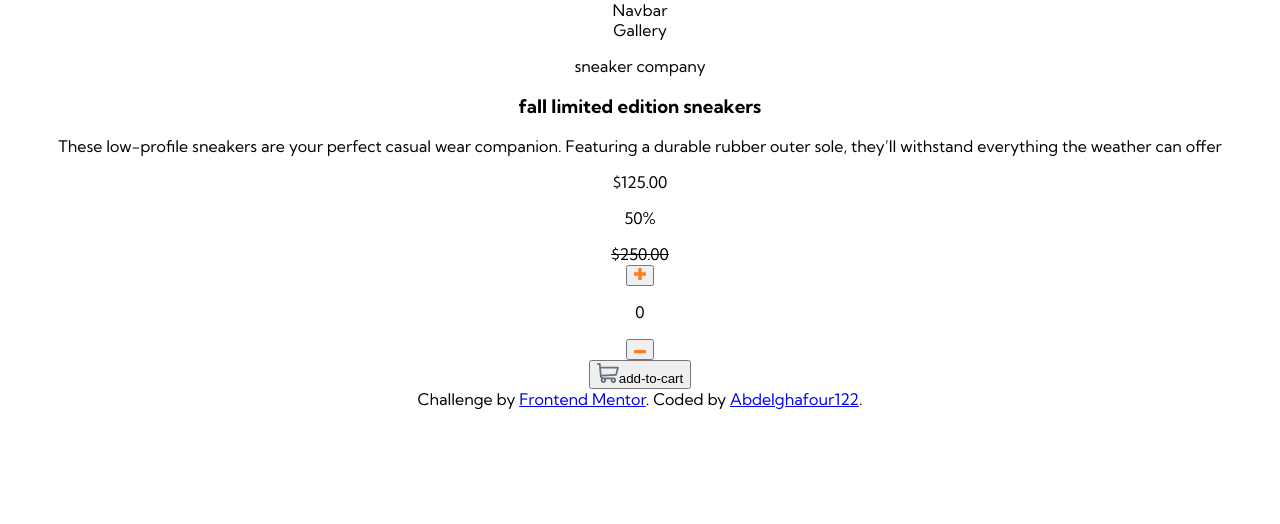
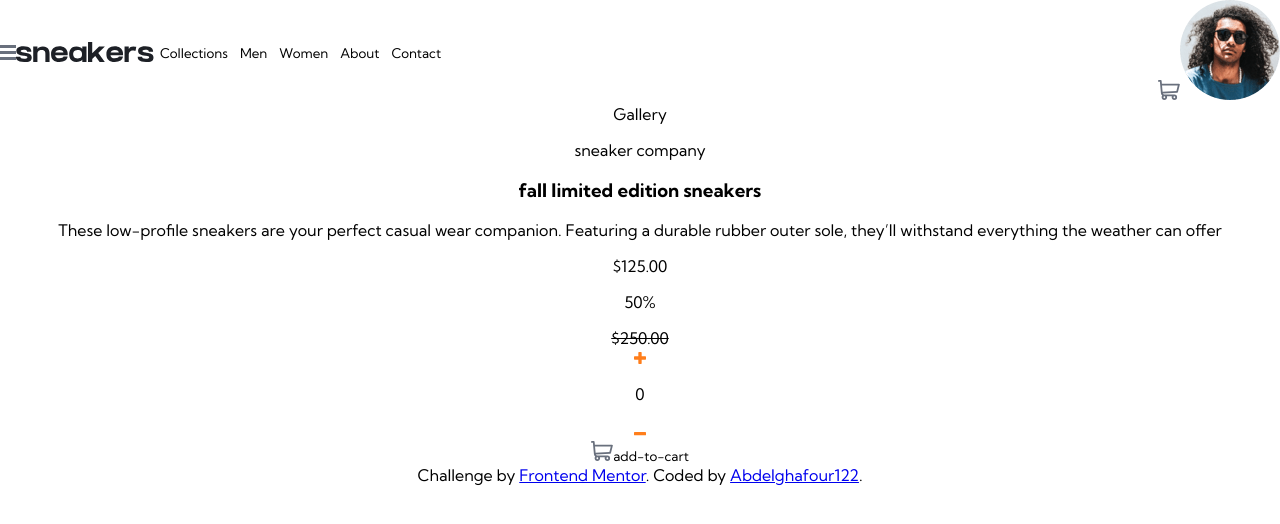
Before and after one commit to Abdelghafour122/ecommerce-product-page, a React (Create React App) app: page / in a window 1280 px wide. Shown: the top 524 px of the page. Built offline with nearby package versions, Linux system fonts and the light colour scheme.

Commit message:
made basic navbar

```diff
--- a/src/App.css
+++ b/src/App.css
@@ -20,6 +20,37 @@ body {
   font-family: Kumbh Sans;
 }
 
+button {
+  cursor: pointer;
+  border: none;
+  font-family: inherit;
+  background-color: unset;
+}
+
+ul {
+  list-style: none;
+  padding: 0;
+  margin: 0;
+}
+
 .App {
   text-align: center;
 }
+
+header nav {
+  display: flex;
+  align-items: center;
+  justify-content: space-between;
+}
+
+header nav .left {
+  display: flex;
+  align-items: center;
+  justify-content: center;
+}
+
+header nav .left ul {
+  display: flex;
+  align-items: center;
+  justify-content: center;
+}
--- a/src/Components/Navbar.jsx
+++ b/src/Components/Navbar.jsx
@@ -1,7 +1,41 @@
 import React from "react";
+import menu from "../Pictures/icon-menu.svg";
+import logo from "../Pictures/logo.svg";
+import cart from "../Pictures/icon-cart.svg";
+import avatar from "../Pictures/image-avatar.png";
 
 const Navbar = () => {
-  return <div>Navbar</div>;
+  return (
+    <header>
+      <nav>
+        <section className="left">
+          <img src={menu} alt="icon-menu" />
+          <img src={logo} alt="logo" />
+          <ul>
+            <li>
+              <button>Collections</button>
+            </li>
+            <li>
+              <button>Men</button>
+            </li>
+            <li>
+              <button>Women</button>
+            </li>
+            <li>
+              <button>About</button>
+            </li>
+            <li>
+              <button>Contact</button>
+            </li>
+          </ul>
+        </section>
+        <div className="right">
+          <img src={cart} alt="icon-cart" />
+          <img src={avatar} alt="img-avatar" />
+        </div>
+      </nav>
+    </header>
+  );
 };
 
 export default Navbar;
```
